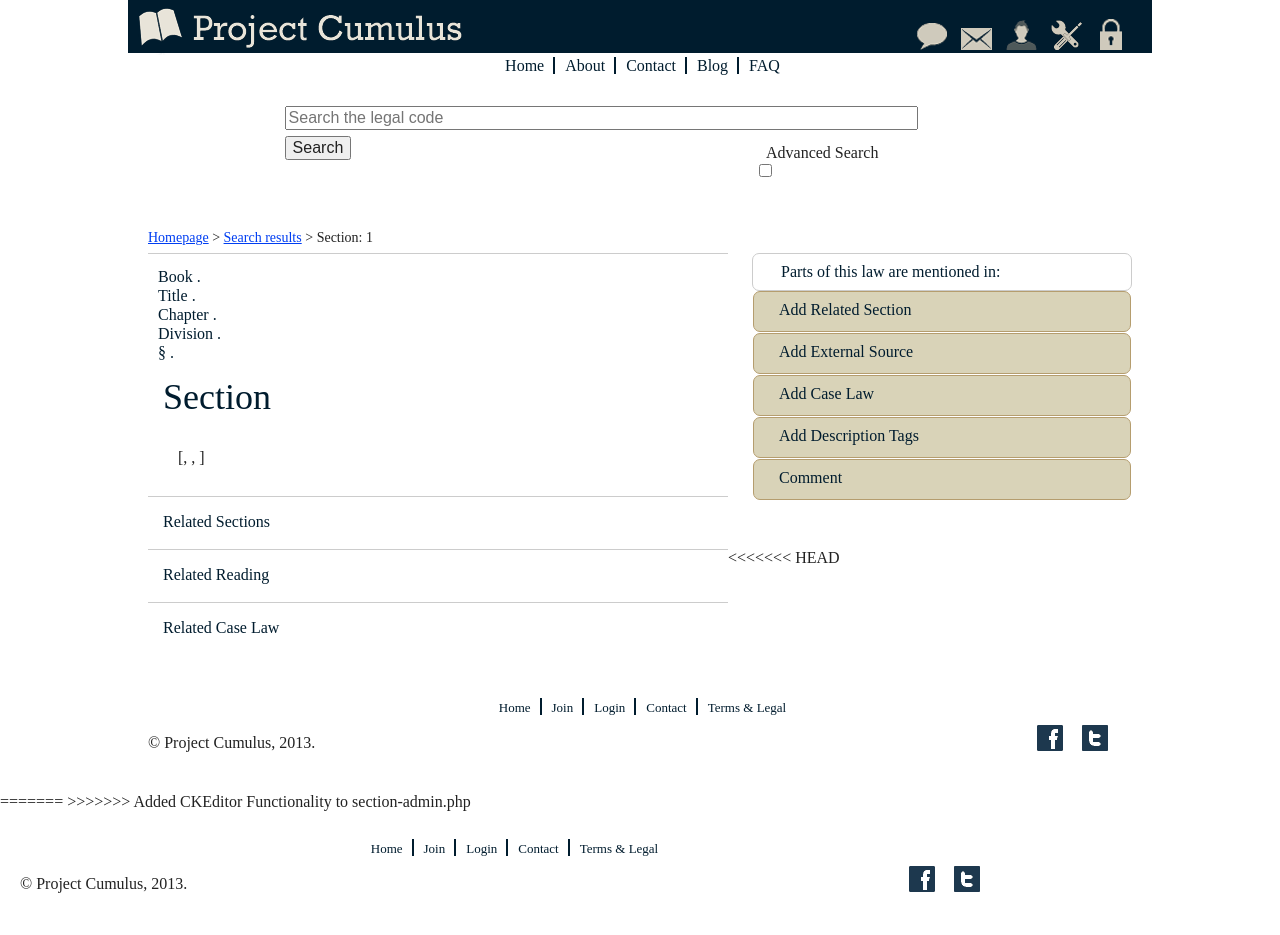
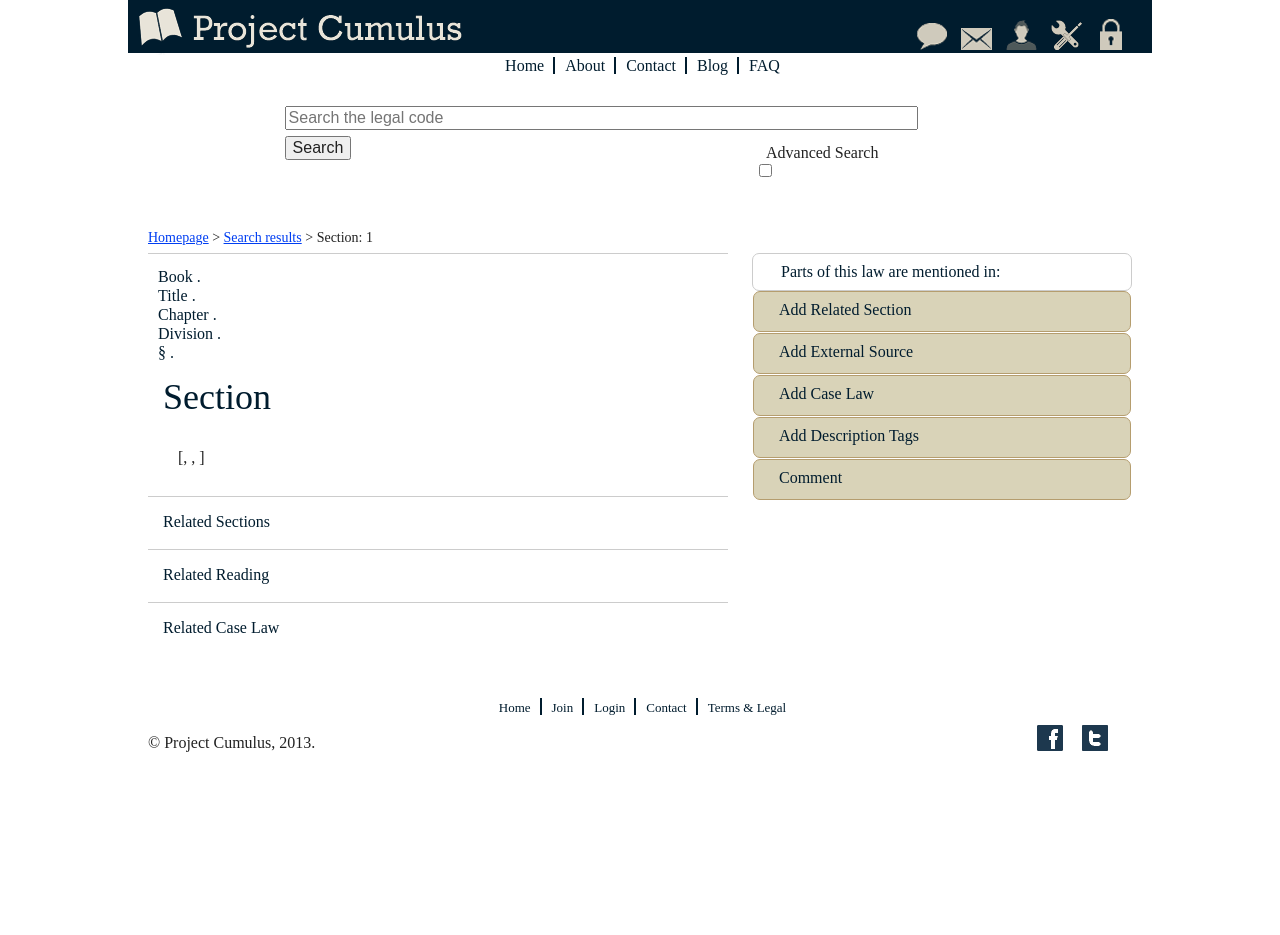
Before and after one commit to stevebosworth/ProjectCumulus, a PHP site: page /section.php?section=1 in a window 1280 px wide. After the commit the page ends 752 px from the top, so only its background shows below. Run offline with PHP 8.4, Linux system fonts and the light colour scheme; data comes from the database, SQL or seed files in the repository; data that the repository does not hold is empty; some libraries are stand-ins or nearby versions.

Commit message:
Resolved Conflict with previous version

```diff
--- a/section.php
+++ b/section.php
@@ -269,13 +269,7 @@
                 </div> <!-- /accordion -->
             </section> <!-- /sidebar -->
         </div> <!-- /content_container -->
-<<<<<<< HEAD
-        <?php include 'include/footer.inc.php' ?>
-    <?php include 'include/closer.inc.php' ?>
-=======
 
-
->>>>>>> Added CKEditor Functionality to section-admin.php
 
     <!-- MODAL FOR ADDING RELEVANT CASE LAW/SECTIONS -->
     <div id="relevant_modal" style="display:none;">
```
